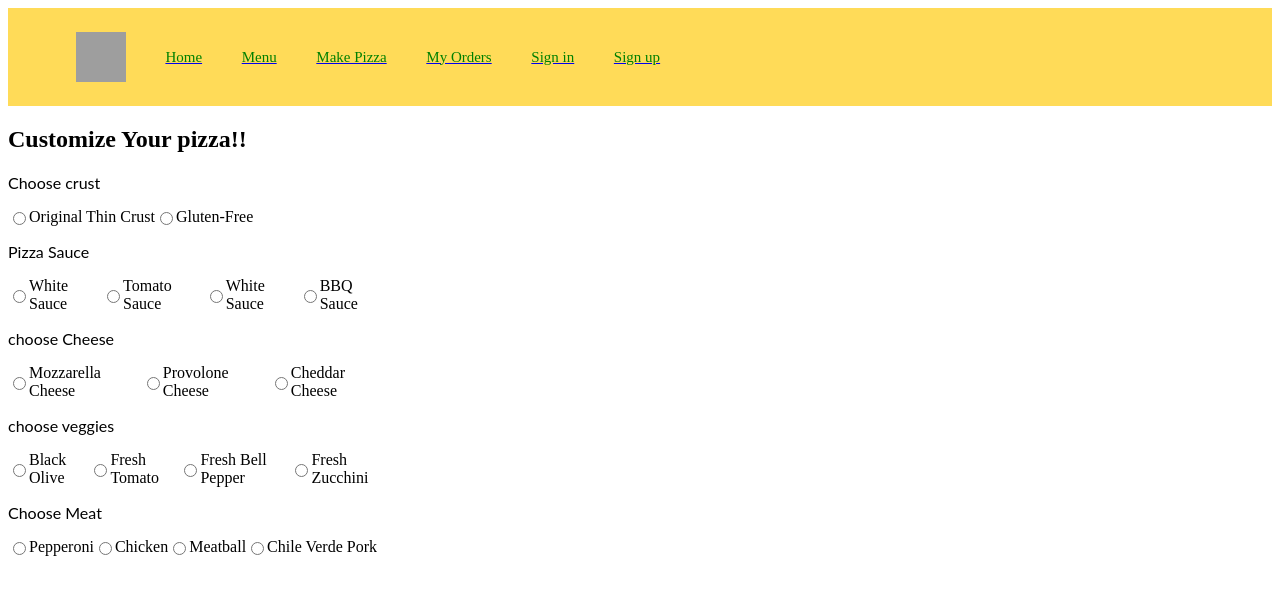
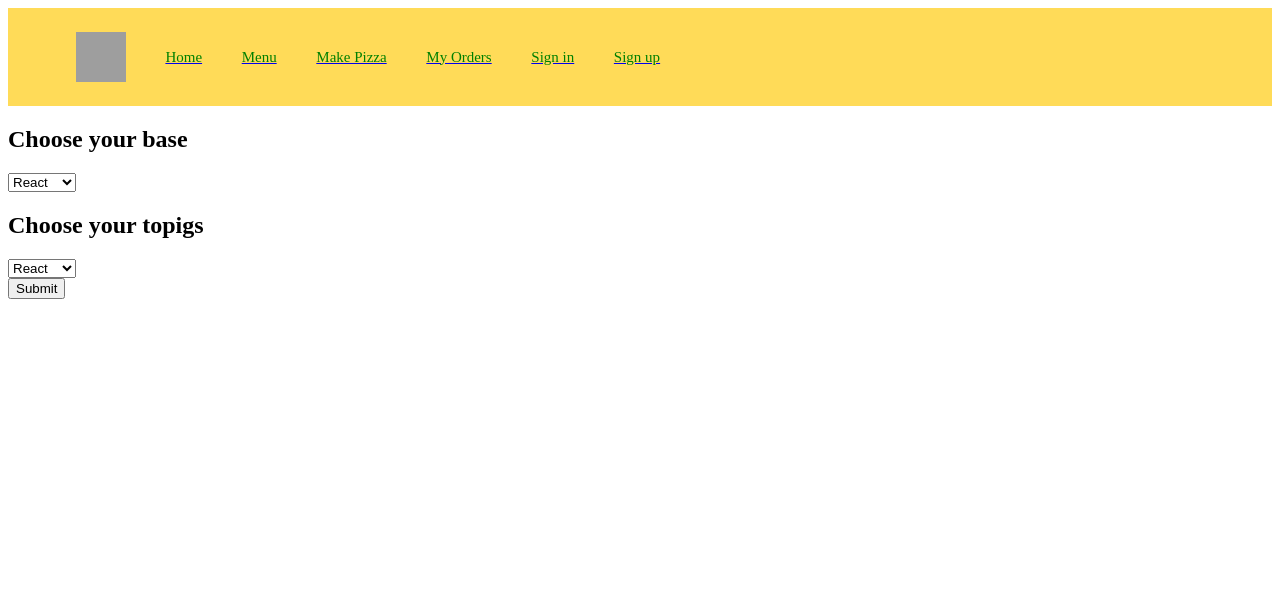
Before and after one commit to surya-nagarajan09/pizza_hackathon, a React (Create React App) app: page /Custom in a window 1280 px wide. Shown: the top 594 px of the page. Built offline with nearby package versions, Linux system fonts and the light colour scheme; grey boxes are pictures that could not be loaded.

Commit message:
1 file modified

```diff
--- a/src/Custom.js
+++ b/src/Custom.js
@@ -1,166 +1,45 @@
-import React from "react";
+import React,{useState} from "react";
 import "./style.css";
+import axios from "axios"
 
 function Custom() {
-  return (
-    <div className="custom">
-      <div>
-        <div>
-          <h2>Customize Your pizza!!</h2>
-        </div>
-        <div>
-          <form>
-            <p>Choose crust</p>
-            <div className="option">
-              <input
-                type="radio"
-                id="OriginalThinCrust	"
-                name="base"
-                value="Original Thin Crust	"
-              />
-              <label htmlFor="base">Original Thin Crust </label>
-              <br />
-              <input
-                type="radio"
-                id="Gluten_free"
-                name="base"
-                value="Gluten-Free	"
-              />
-              <label htmlFor="base">Gluten-Free </label>
-              <br />
-            </div>
+  const url=""
+   const [framework,setFramework] = useState('react');
+   const [top,setTop]=useState("react")
 
-            <p>Pizza Sauce </p>
-            <div className="option">
-              <input
-                type="radio"
-                id="White Sauce"
-                name="sauce"
-                value="White Sauce"
-              />
-              <label htmlFor="Sauce">White Sauce</label>
-              <br />
-              <input
-                type="radio"
-                id="Tomato Sauce"
-                name="sauce"
-                value="Tomato"
-              />
-              <label htmlFor="Sauce">Tomato Sauce</label>
-              <br />
-              <input
-                type="radio"
-                id="Pepper Sauce"
-                name="sauce"
-                value="Pepper Sauce"
-              />
-              <label htmlFor="Sauce">White Sauce</label>
-              <br />
-              <input
-                type="radio"
-                id="BBQ Sauce"
-                name="sauce"
-                value="BBQ Sauce"
-              />
-              <label htmlFor="Sauce">BBQ Sauce</label>
-              <br />
-            </div>
+ function handlebase(e){
+    setFramework(e.target.value);
+ };
+  function handletop(e){
 
-            <p>choose Cheese</p>
-            <div className="option">
-              <input
-                type="radio"
-                id="MozzarellaCheese"
-                name="cheese"
-                value="MozzarellaCheese"
-              />
-              <label htmlFor="cheese">Mozzarella Cheese</label>
-              <br />
-              <input
-                type="radio"
-                id="Provolone Cheese"
-                name="cheese"
-                value="Provolone Cheese"
-              />
-              <label htmlFor="cheese">Provolone Cheese</label>
-              <br />
-              <input
-                type="radio"
-                id="Cheddar Cheese"
-                name="cheese"
-                value="Cheddar Cheese"
-              />
-              <label htmlFor="cheese">Cheddar Cheese</label>
-              <br />
-            </div>
+    setTop(e.target.value)
+ };
 
-            <p>choose veggies</p>
-            <div className="option">
-              <input
-                type="radio"
-                id="Black Olive"
-                name="veggies"
-                value="Black Olive"
-              />
-              <label htmlFor="veggies">Black Olive</label>
-              <br />
-              <input
-                type="radio"
-                id="Fresh Tomato"
-                name="veggies"
-                value="Fresh Tomato"
-              />
-              <label htmlFor="veggies">Fresh Tomato</label>
-              <br />
-              <input
-                type="radio"
-                id="Fresh Bell Pepper"
-                name="veggies"
-                value="Fresh Bell Pepper"
-              />
-              <label htmlFor="veggies">Fresh Bell Pepper</label>
-              <br />
-              <input
-                type="radio"
-                id="Fresh Zucchini"
-                name="veggies"
-                value="Fresh Zucchini"
-              />
-              <label htmlFor="veggies">Fresh Zucchini</label>
-              <br />
-            </div>
+  function handleSubmit(e){
+    e.preventDefault();
+    console.log(framework);
+    console.log(top)
+    axios.post("url")
+  };
 
-            <p>Choose Meat</p>
-            <div className="option">
-              <input
-                type="radio"
-                id="Pepperoni"
-                name="meat"
-                value="Pepperoni"
-              />
-              <label htmlFor="meat">Pepperoni</label>
-              <br />
-              <input type="radio" id="Chicken" name="meat" value="Chicken" />
-              <label htmlFor="meat">Chicken</label>
-              <br />
-              <input type="radio" id="Meatball" name="meat" value="Meatball" />
-              <label htmlFor="meat">Meatball</label>
-              <br />
-
-              <input
-                type="radio"
-                id="Chile Verde Pork"
-                name="meat"
-                value="Chile Verde Pork"
-              />
-              <label htmlFor="meat">Chile Verde Pork</label>
-              <br />
-            </div>
-          </form>
-        </div>
-      </div>
-    </div>
-  );
+    return (
+      <form onSubmit={handleSubmit}>
+        <h2>Choose your base</h2>
+        <select onChange={handlebase} value={framework}>
+          <option value="react">React</option>
+          <option value="angular">Angular</option>
+          <option value="vue">Vue</option>
+        </select>
+         <h2>Choose your topigs</h2>
+        <select onChange={handletop} value={top}>
+          <option value="react">React</option>
+          <option value="angular">Angular</option>
+          <option value="vue">Vue</option>
+        </select>
+        <br/>
+        <button type="submit">Submit</button>
+      </form>
+    );
 }
 
 export default Custom;
```
